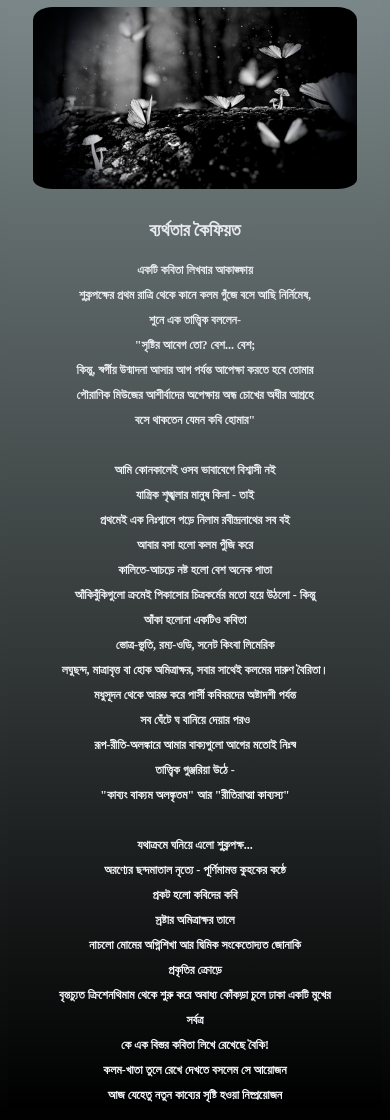
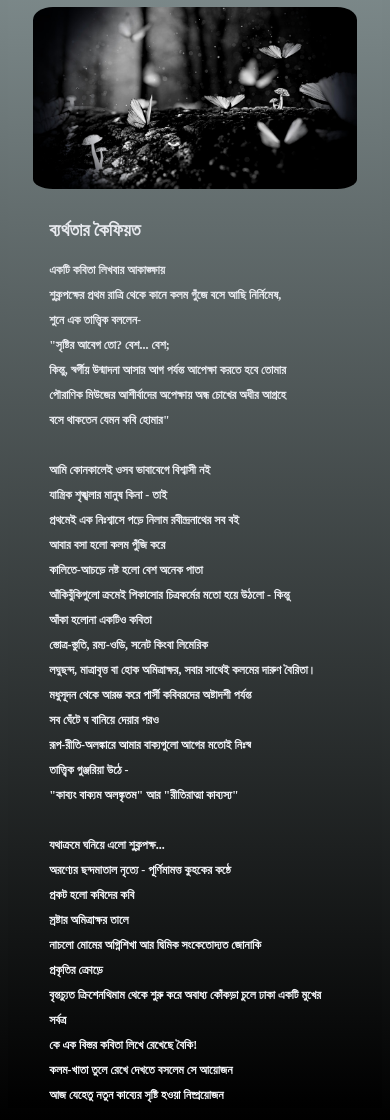
Before and after one commit to comradeanonymousexe/mahdimohammad, a PHP site: page /extensions/berthota.html in a window 390 px wide. Shown: the part 48-1168 px from the top of the page. Run offline with PHP 8.4, Linux system fonts and the light colour scheme.

Commit message:
Update arn-style2.css

```diff
--- a/extensions/arn-style2.css
+++ b/extensions/arn-style2.css
@@ -66,7 +66,7 @@ img{
     line-height: 40px;
     font-weight: bold;
     font-size: 21px;
-    text-align: center;
+    text-align: left;
 
     border-radius: 20px;
     padding-right: 20%;
@@ -100,4 +100,7 @@ img{
       box-shadow: inset 430px 0 0 0 whitesmoke;
 
     }
+   .img {
+    margin-top:2%;
+    }
 }
```
